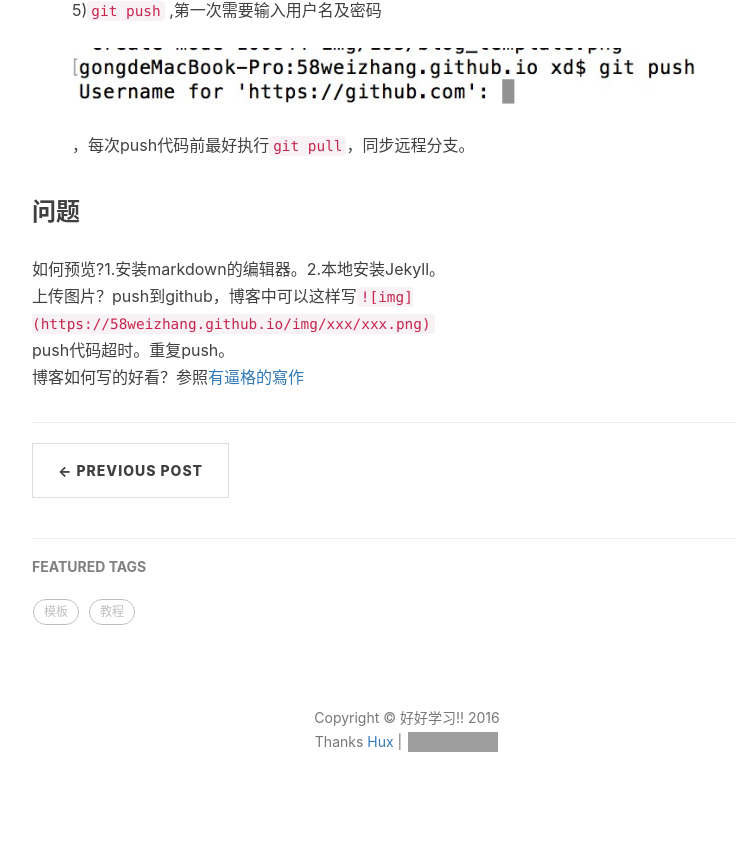
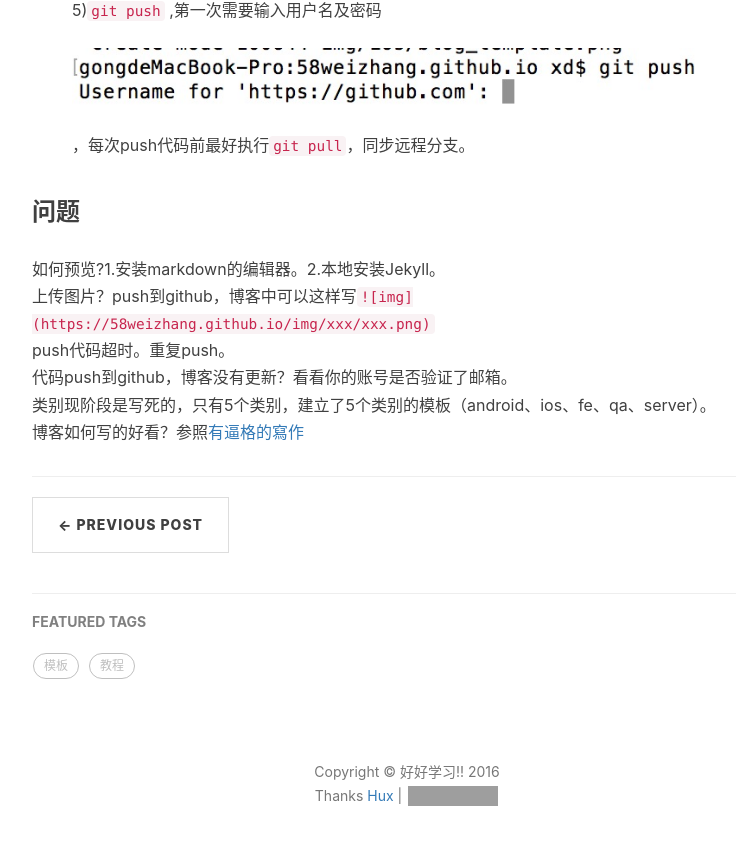
Before and after one commit to 58weizhang/58weizhang.github.io, a Jekyll site: the page built from _posts/android/2016-07-21-搭建博客及使用方法.markdown, in a window 1280 px wide and 900 px high, scrolled down 4521 px. Shown: the top 845 px of the window, without its empty margins (233-969 px from the left). Built offline with Jekyll 4.4.1, drawn with Linux system fonts in a browser that asks for light colours; nearby versions of some CDN libraries; comment, search, counter and statistics services are not loaded; grey boxes are pictures that could not be loaded.

Commit message:
加入遗留问题解释

```diff
--- a/_posts/android/2016-07-21-搭建博客及使用方法.markdown
+++ b/_posts/android/2016-07-21-搭建博客及使用方法.markdown
@@ -66,5 +66,7 @@ Jekyll是什么？Jekyll（发音/'dʒiːk əl/，"杰克尔"）<font color="red
 上传图片？push到github，博客中可以这样写`![img]({{ site.url }}/img/xxx/xxx.png)
 `
 push代码超时。重复push。
+代码push到github，博客没有更新？看看你的账号是否验证了邮箱。
+类别现阶段是写死的，只有5个类别，建立了5个类别的模板（android、ios、fe、qa、server）。
 博客如何写的好看？参照[有逼格的寫作](http://www.jianshu.com/p/617516fba267
 )
```
